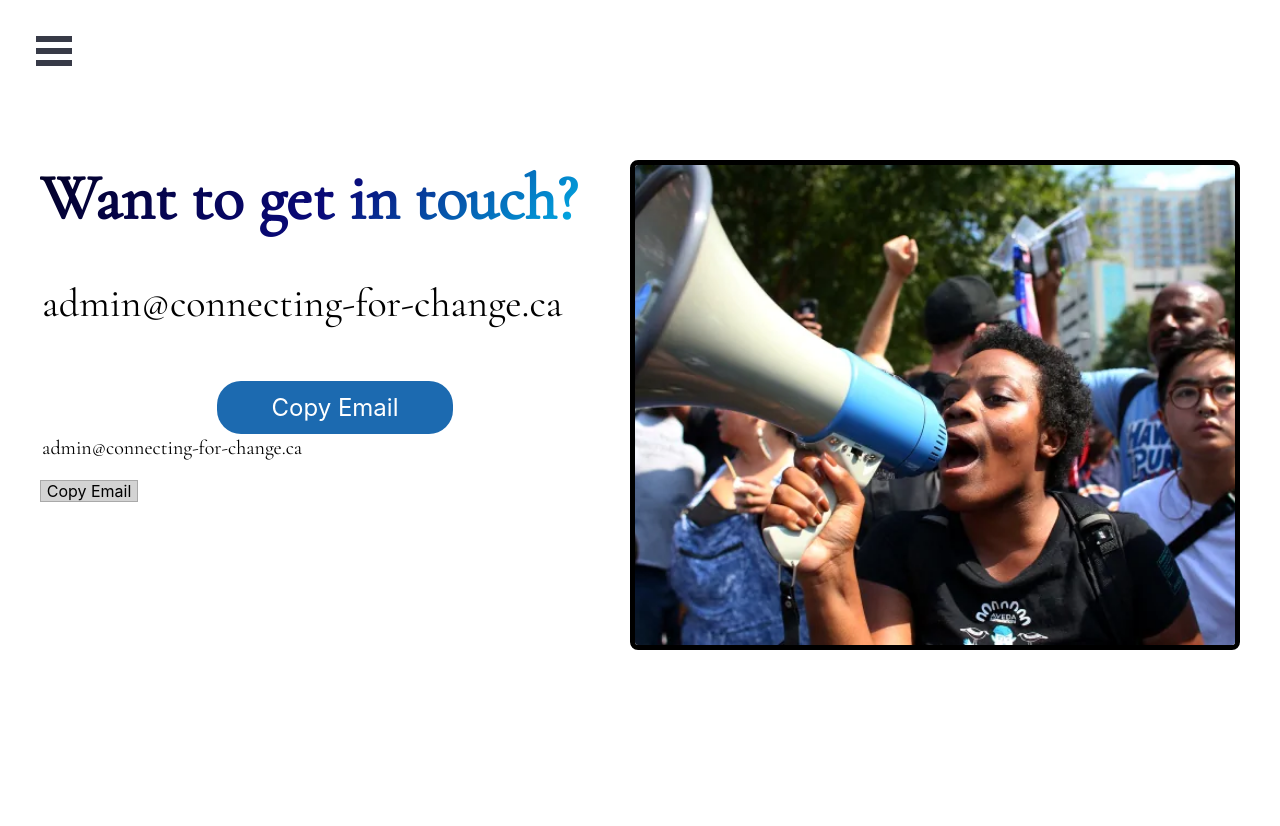
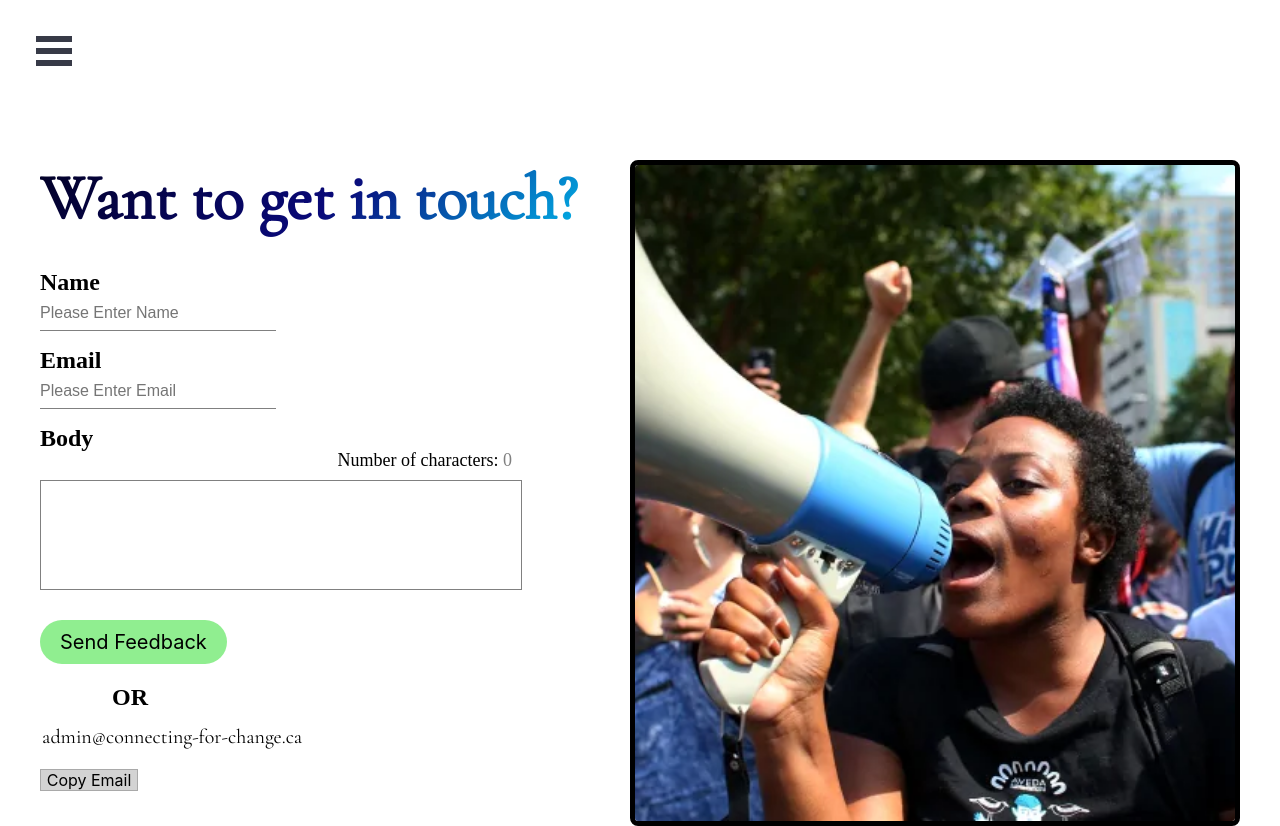
Before and after one commit to 404UsernameNotFound404/CFC-Frontend, a React (Create React App) app: page /contact in a window 1280 px wide. Before the commit the page ends 800 px from the top, so only its background shows below. Built offline with nearby package versions, Linux system fonts and the light colour scheme; a web font is replaced by a local one.

Commit message:
contact form

```diff
--- a/src/Components/ComponentLibrayer/ParaInput/ParaInput.tsx
+++ b/src/Components/ComponentLibrayer/ParaInput/ParaInput.tsx
@@ -7,14 +7,15 @@ type ComponentProps = {
     margin: string
     width: string,
     fontSize: number,
-    minHeight: string
+    minHeight: string,
+    height: string
 }
 
 const Component = styled.div<ComponentProps>`
     min-height: ${p => p.minHeight};
     position:  relative;
     width: ${p => p.width};
-    height: 100%;
+    height: ${p => p.height};
     margin: ${p => p.margin};
     font-size: ${p => p.fontSize}rem;
     @media (max-width: ${process.env.REACT_APP_PHONE_BREAK}px) {
@@ -24,7 +25,8 @@ const Component = styled.div<ComponentProps>`
 
 type ParaInputStyleProps = {
     textAlign: string,
-    showBorderBottom: boolean
+    showBorderBottom: boolean,
+    pageCreation: boolean
 }
 
 const ParaInputStyle = styled.textarea<ParaInputStyleProps>`
@@ -34,11 +36,14 @@ const ParaInputStyle = styled.textarea<ParaInputStyleProps>`
     overflow: none;
     border: none;
     border-bottom: ${p => p.showBorderBottom ? "grey thin solid" : ''};
+    border: ${p => !p.pageCreation ? "thin grey solid" : ''};
+    padding: ${p => !p.pageCreation ? "0.25rem" : ''};
     font-family: 'Cormorant Garamond', serif;
     font-style: normal;
     text-align: ${p => p.textAlign};
     overflow: auto;
     margin: 0;
+    height: ${p => !p.pageCreation ? "50%" : 'auto'};
     @media (max-width: ${process.env.REACT_APP_PHONE_BREAK}px) {
         padding: 0.25rem;
     }
@@ -90,6 +95,7 @@ type Props = {
     id?: any,
     textAlign?: string,
     fontSize?: number,
+    height?: string
 }
 
 
@@ -97,17 +103,22 @@ function ParaInput(props: Props) {
     const ref = useRef(null);
     const menuRef = useRef(null);
     const { paragraphValue, setParagraphValue, editMode, title, margin, pageCreation } = props;
-    const [fontSize, setFontSize] = useState((props.fontSize) ? props.fontSize  : 1.5);
+    const [fontSize, setFontSize] = useState((props.fontSize) ? props.fontSize : 1.25);
     const [focus, setFocus] = useState(false);
     const textAlign = (props.textAlign) ? props.textAlign : 'left';
+    const height = (props.height) ? props.height : '100%';
     useEffect(() => {
+        if (pageCreation) {
             document.addEventListener('click', checkFocus);
             ref.current.focus();
             autoSize(ref.current);
+        }
     }, [])
 
     useEffect(() => {
+        if (pageCreation) {
             setFontSize(props.fontSize)
+        }
     }, [props.fontSize])
 
     const checkFocus = (e: any) => {
@@ -118,16 +129,19 @@ function ParaInput(props: Props) {
             if (parent == ref.current || parent == menuRef.current) {
                 found = true;
             }
-        } while(parent != null);
+        } while (parent != null);
         if (e.target != ref.current && !found) {
             setFocus(false);
         }
     }
 
     const updateText = (e: any) => {
+        if (pageCreation) {
             ref.current.focus();
             autoSize(ref.current);
             setParagraphValue(props.id, e.target.value, 0);
+        }
+        else setParagraphValue(e.target.value)
     }
 
     const switchOrientation = (value: string) => {
@@ -140,15 +154,21 @@ function ParaInput(props: Props) {
         autoSize(ref.current);
     }
 
+    const calcMinHeight = (): string => {
+        if (pageCreation && editMode) return "9rem"
+        if (!pageCreation && editMode) return "2rem"
+        return "0"
+    }
+
     return (
-        <Component minHeight = {(pageCreation && editMode ? "9rem" : "0")} onClick={() => setFocus(true)} fontSize={fontSize} width={props.width} margin={margin}>
-            <ParaInputMenu show = {(focus && pageCreation && editMode)} increaseDecreaseFont = {increaseDecreaseFont} menuRef = {menuRef} switchOrientation={switchOrientation} setFocus={setFocus} />
+        <Component height = {height} minHeight={(editMode ? calcMinHeight() : "0")} onClick={() => setFocus(true)} fontSize={fontSize} width={props.width} margin={margin}>
+            <ParaInputMenu show={(focus && pageCreation && editMode)} increaseDecreaseFont={increaseDecreaseFont} menuRef={menuRef} switchOrientation={switchOrientation} setFocus={setFocus} />
             {!pageCreation ? <TitleCount>
                 <ParaTitle>{title}</ParaTitle>
                 {editMode ? <CharacterCount>Number of characters: <NumberOfCharacter>{paragraphValue != undefined ? paragraphValue.length : '0'}</NumberOfCharacter></CharacterCount> : ''}
             </TitleCount> : ''}
             {paragraphValue == undefined && !editMode ? "Click the edit button to fill me in!" : ""}
-            <ParaInputStyle showBorderBottom = {paragraphValue.length == 0} rows={1} ref={ref} textAlign={textAlign} value={paragraphValue} onChange={updateText} readOnly = {!editMode} />
+            <ParaInputStyle pageCreation={pageCreation} showBorderBottom={paragraphValue.length == 0 && !pageCreation} rows={1} ref={ref} textAlign={textAlign} value={paragraphValue} onChange={updateText} readOnly={!editMode} />
         </Component>
     )
 }
--- a/src/Components/Pages/Contact/Contact.tsx
+++ b/src/Components/Pages/Contact/Contact.tsx
@@ -4,6 +4,8 @@ import ProtesterImage from '../../../img/protesterYelling.webp'
 import { useMediaQuery } from 'react-responsive';
 import { AppContext } from '../../../Context/AppContext';
 import EmailCopy from '../../ComponentLibrayer/EmailCopy';
+import ParagraphInput from '../../ComponentLibrayer/ParaInput/ParaInput';
+import LoadingPage from '../../ComponentLibrayer/LoadingPage';
 
 const axios = require("axios");
 
@@ -19,6 +21,7 @@ const Page = styled.div`
 
 const Title = styled.h1`
     margin: 0;
+    margin-bottom: 0.5em;
     font-size: 4em;
     text-align: left;
     background: linear-gradient(135deg, rgba(2,0,36,1) 0%, rgba(9,9,121,1) 50%, rgba(0,212,255,1) 100%);
@@ -29,23 +32,9 @@ const Title = styled.h1`
     }
 `;
 
-const ContactInfo = styled.textarea`
-    font-size: 2.5em;
-    text-align: left;
-    background-color: none !important;
-    border: none;
-    font-family: 'Cormorant Garamond', serif;
-    width: 100%;
-    margin-top: 1em;
-    resize: none;
-    @media (max-width: ${process.env.REACT_APP_PHONE_BREAK}px) {
-        font-size: 1.5em;
-        text-align: center;
-    }
-`;
-
 const TextContainer = styled.div`
     width: 50%;
+    padding-bottom: 1em;
     @media (max-width: ${process.env.REACT_APP_PHONE_BREAK}px) {
         width: 90%;
         margin: auto;
@@ -54,52 +43,107 @@ const TextContainer = styled.div`
 
 const Image = styled.img`
     width: 50%;
-    height: 60vh;
+    height: 41em;
     object-fit: cover;
     border: thick black solid;
     border-radius: 0.5em;
 `;
 
-const CopyButton = styled.div`
+const InputTitle = styled.h3`
+    font-size: 1.5em;
+    margin: 0;
+    margin-bottom: 0em;
+`;
+
+const Input = styled.input`
     width: 40%;
-    padding: 2% 0;
+    margin: 0;
+    margin-bottom: 1em;
+    padding: 0.5em 0em;
+    font-size: 1em;
+    border: none;
+    background-color: transparent;
+    border-bottom: thin solid grey;
+    &:focus {
+        outline: none;
+    }
+`;
+
+const SendFeedBack = styled.div`
+    border-radius: 5em;
+    background-color: lightgreen;
+    width: fit-content;
+    padding: 0.5em 1em;
+    font-size: 1.25em;
+    margin-bottom: 1em;
+    cursor: pointer;
+    &:hover {
+        background-color: #84d884;
+    }
+`;
+
+const OR = styled.h4`
     font-size: 1.5em;
-    border-radius: 1em;
-    margin: auto;
-    text-align: center;
-    color: white;
-    background-color: rgb(28, 106, 176);
-    &:hover {
-        background-color: rgb(10, 80, 155)
-    }
-    cursor: pointer;
-    @media (max-width: ${process.env.REACT_APP_PHONE_BREAK}px) {
-        padding: 4% 1%;
-    }
+    margin: 0;
+    margin-left: 3em;
+    margin-bottom: 0.5em;
 `;
 
 function ContactPage() {
     const [textToCopy, setTextToCopy] = useState()
+    const [name, setName] = useState("");
+    const [email, setEmail] = useState("");
+    const [body, setBody] = useState("");
+    const [loading, setLoading] = useState(false);
     const c = useContext(AppContext);
-    const isPhone = useMediaQuery({minDeviceWidth: parseInt(process.env.REACT_APP_PHONE_BREAK)})
+    const isPhone = useMediaQuery({ minDeviceWidth: parseInt(process.env.REACT_APP_PHONE_BREAK) });
 
-    const copyEmail = async (e: any) => {
-        textToCopy.select();
-        await document.execCommand('copy');
-        c.setMessageToUser({message: "Copied Email", colour: "green"});
+    const sendFeedBack = async () => {
+        try {
+            if (name.length <= 1 || email.length <= 1 || body.length <= 1) throw "Must have at least one character in each input"
+            setLoading(true);
+            const resRaw = await fetch(`${process.env.REACT_APP_BASEURL}/feedBack`, {
+                method: "POST",
+                body: JSON.stringify({
+                    Email: email,
+                    Name: name,
+                    Body: body
+                })
+            })
+            const res = await resRaw.json();
+            if (res.Error) throw res.Error
+            c.setMessageToUser({ message: "Feedback Sent!\nThanks", colour: "green" })
+            setLoading(false);
+        } catch (err) {
+            if (typeof err == "string") {
+                c.setMessageToUser({ message: err, colour: "red" })
+            }
+            c.setMessageToUser({ message: "Error sending feedback", colour: "red" })
+            setLoading(false);
+        }
     }
 
     return (
         <Page>
             <TextContainer>
-                <Title>Want to get in touch?</Title>
-                <form>
-                    <ContactInfo readOnly ref = {(ref) => {setTextToCopy(ref)}}>admin@connecting-for-change.ca</ContactInfo>
-                </form>
-                {document.queryCommandSupported('copy') ?  <CopyButton onClick = {copyEmail}>Copy Email</CopyButton> : ""}
-                <EmailCopy email = {"admin@connecting-for-change.ca"} />
+                {!loading ?
+                <>
+                    <Title>Want to get in touch?</Title>
+                    <InputTitle>Name</InputTitle>
+                    <Input value={name} onChange={(e) => { setName(e.target.value) }} placeholder="Please Enter Name" />
+                    <InputTitle>Email</InputTitle>
+                    <Input value={email} onChange={(e) => { setEmail(e.target.value) }} placeholder="Please Enter Email" />
+                    <InputTitle>Body</InputTitle>
+                    <div style={{ marginTop: '-2em' }} />
+                    <ParagraphInput height={"10em"} width={"80%"} margin={"0"} title={""} paragraphValue={body} setParagraphValue={setBody} editMode={true} />
+                    <SendFeedBack onClick={sendFeedBack} >Send Feedback</SendFeedBack>
+                    <OR>OR</OR>
+                    <EmailCopy email={"admin@connecting-for-change.ca"} />
+                </>
+                    : <LoadingPage />
+                }
             </TextContainer>
-            {isPhone ? <Image src = {ProtesterImage} /> : ''}
+            {isPhone ? <Image src={ProtesterImage} /> : ''}
         </Page>
     )
 }
```
Lines whose indentation alone changed are shown as unchanged.
